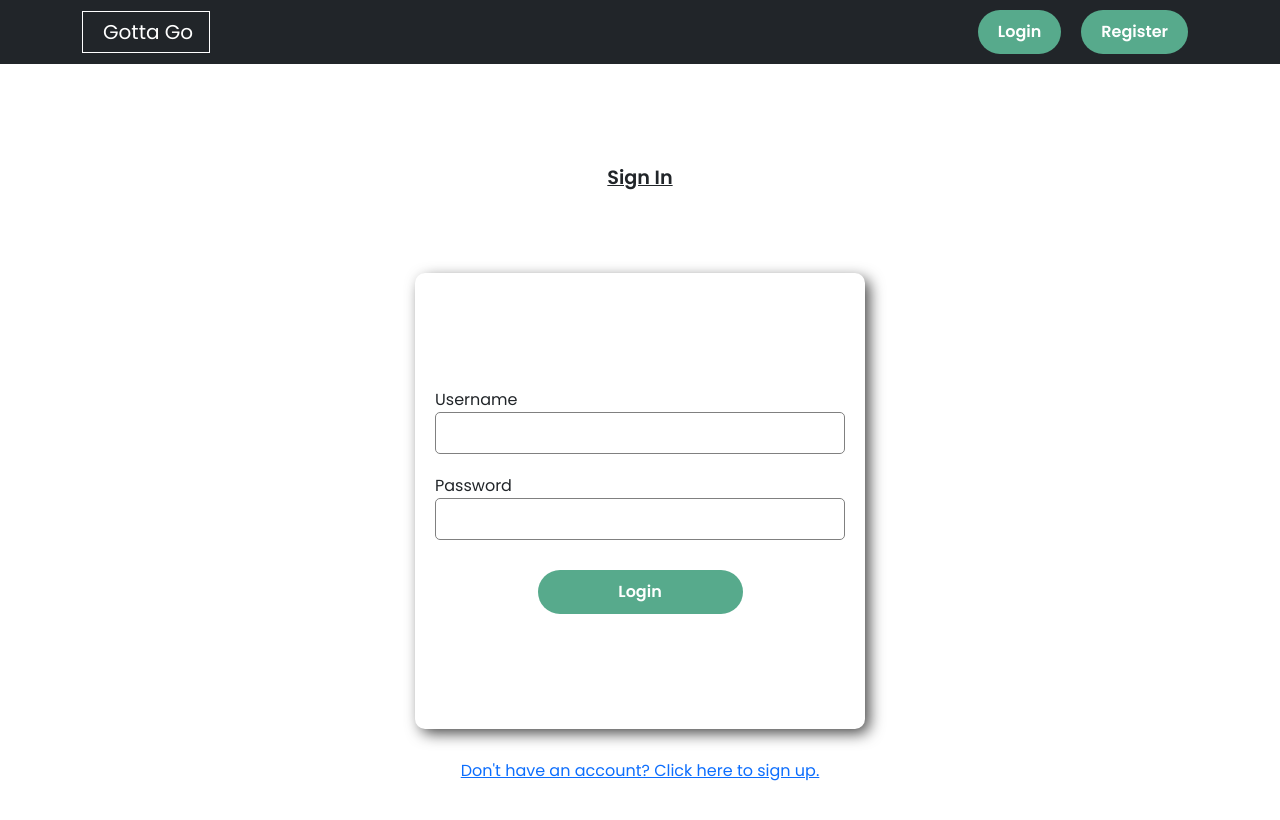
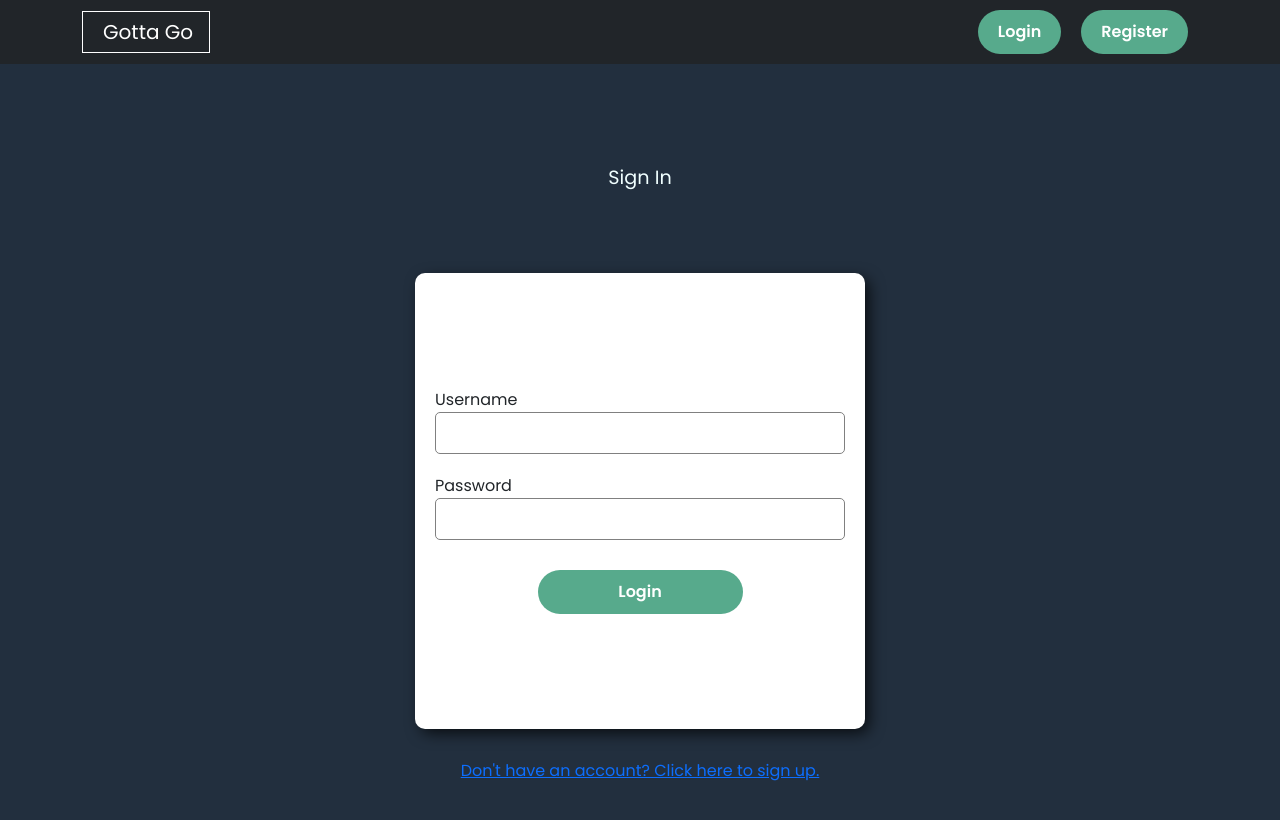
Before and after one commit to koogler/gotta-go, a React (Create React App) app: page /login in a window 1280 px wide. Shown: the top 820 px of the page. Built offline with nearby package versions, Linux system fonts and the light colour scheme; no server answers.

Commit message:
final styling

```diff
--- a/src/components/LocationList/LocationList.scss
+++ b/src/components/LocationList/LocationList.scss
@@ -17,7 +17,7 @@
   }
 }
 
-.title {
-  text-decoration: underline;
-  font-weight: 600;
-}
+// .title {
+//   text-decoration: underline;
+//   font-weight: 600;
+// }
--- a/src/components/LocationList/LocationsList.js
+++ b/src/components/LocationList/LocationsList.js
@@ -56,7 +56,7 @@ const LocationList = () => {
             return (
               <tr onClick={() => handleLocationSelect(location.id)} key={location.id} className="location-list__item">
 
-                <td className="title">{location.name}</td>
+                <td>{location.name}</td>
                 <td>{location.address}</td>
                 {/* <td>{location.latitude}</td>
                   <td>{location.longitude}</td> */}
--- a/src/components/LocationReviews/LocationReviews.scss
+++ b/src/components/LocationReviews/LocationReviews.scss
@@ -2,7 +2,7 @@
   box-sizing: border-box;
 }
 
-.card {
+.row {
   display: flex;
   flex-direction: row;
   flex-wrap: wrap;
--- a/src/components/Login/Login.scss
+++ b/src/components/Login/Login.scss
@@ -6,6 +6,7 @@ body {
   margin: 0;
   height: 100vh;
   font-family: 'Poppins', sans-serif;
+  background-color: #222F3E;
 }
 
 .login-form {
@@ -18,6 +19,7 @@ body {
 
 .title {
   font-size: larger;
+  color: azure;
 }
 
 .form-container {
```
